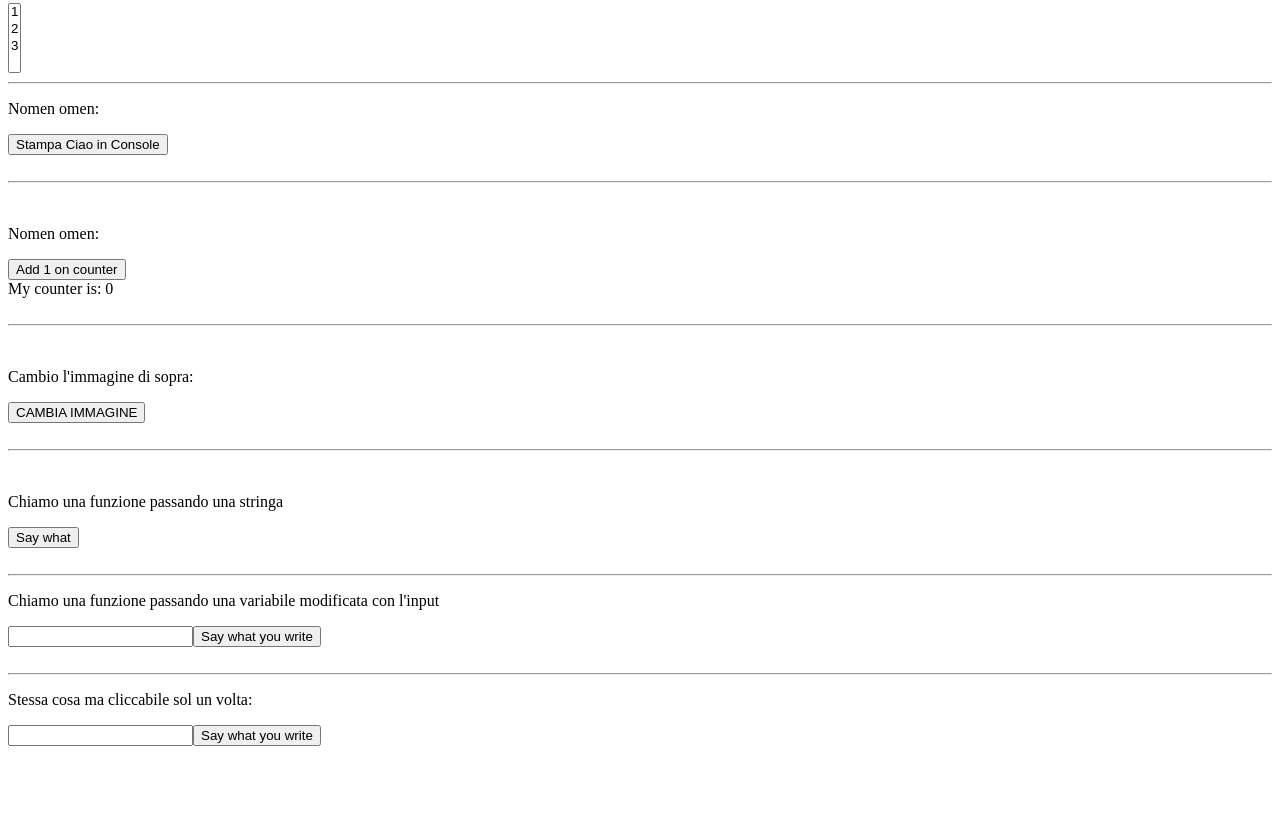
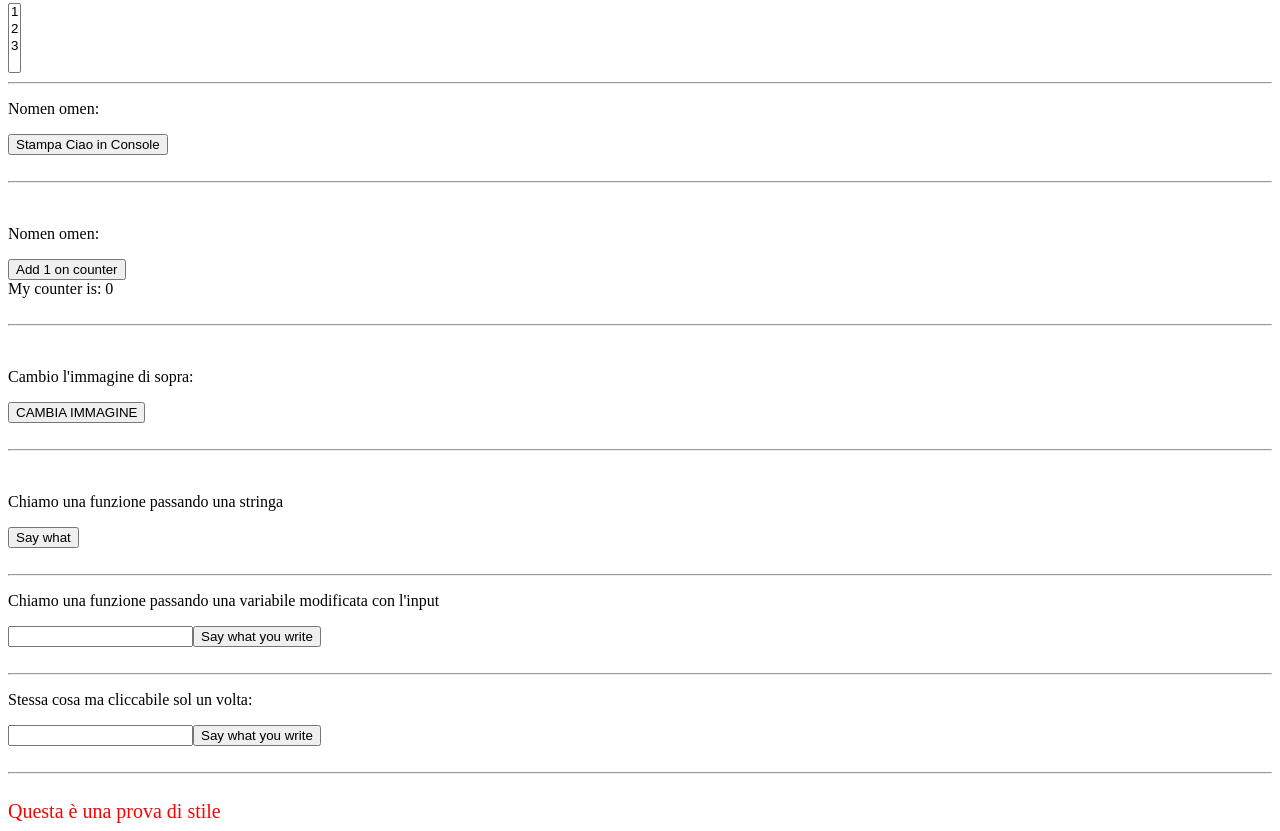
Before and after one commit to giacomomarongiu/vue-hello, a plain HTML site: page index.html in a window 1280 px wide. Shown: the part 902-1733 px from the top of the page. Before the commit the page ends 1656 px from the top, so only its background shows below. Drawn offline with nearby package versions, Linux system fonts and the light colour scheme.

Commit message:
working with v-bind for styles

```diff
--- a/assets/js/app.js
+++ b/assets/js/app.js
@@ -14,6 +14,8 @@ createApp({
             count: 0,
             imgTwo: "./assets/img/montagna.jpg",
             wantoToPrint:"",
+            activeColor: 'red',
+            fontSize: 20,
         }
     },
     // Methods
--- a/index.html
+++ b/index.html
@@ -108,9 +108,16 @@
             <!--Utilizzo once direttamente qui-->
             <input v-model="wantoToPrint">
             <button @click.once="say(wantoToPrint)">Say what you write</button>
+            <br><br><hr>
         </div>
 
-
+        <!-- b-bind Ulteriori esempi-->
+        <div id="v-bind">
+            <br>
+            <div :style="{ color: activeColor, fontSize: fontSize + 'px' }">
+                Questa è una prova di stile
+            </div>
+        </div>
 
     </div>
 
```
